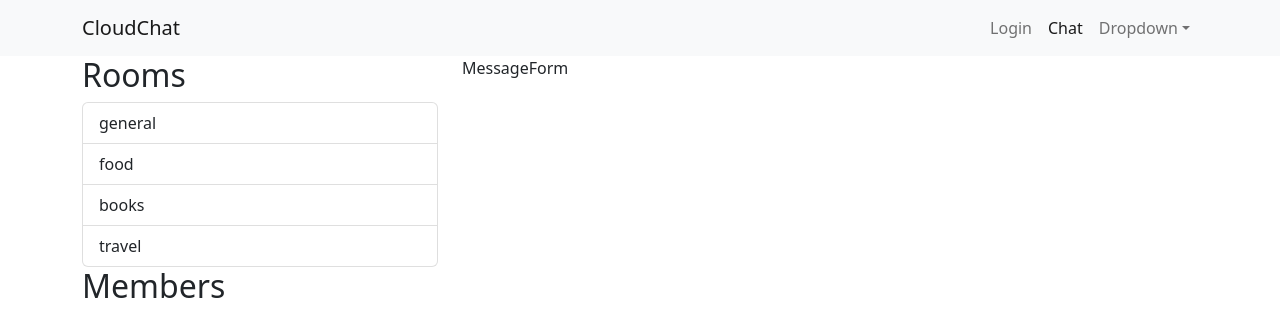
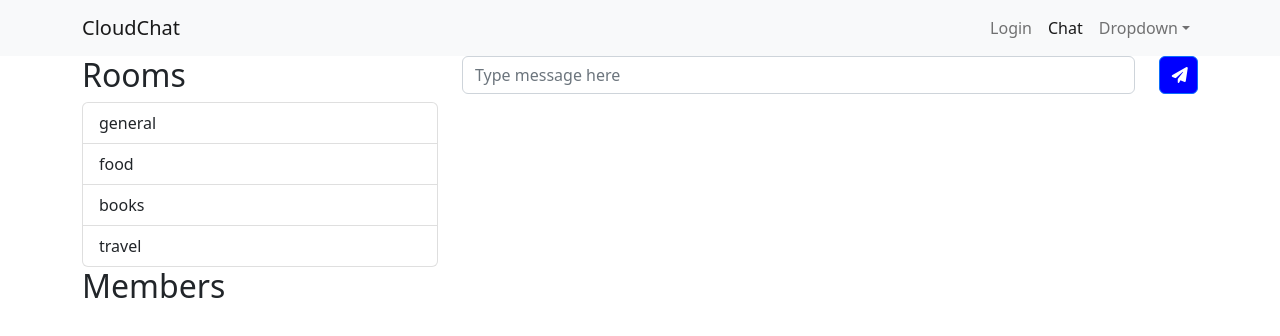
Before and after one commit to farmology/chatapp, a React (Create React App) app in the folder cloudchat/: page /chat in a window 1280 px wide. Shown: the top 336 px of the page. Built offline with nearby package versions, Linux system fonts and the light colour scheme.

Commit message:
Construct chat message box and form

```diff
--- a/cloudchat/src/components/MessageForm.js
+++ b/cloudchat/src/components/MessageForm.js
@@ -1,8 +1,30 @@
 import React from 'react'
+import { Button, Col, Row, Form } from 'react-bootstrap';
+
 
 function MessageForm() {
-  return (
-    <div>MessageForm</div>
+    function handleSubmit(e) {
+        e.preventDefault();
+    }
+
+    return (
+    <>
+    <div className='messages-output'></div>
+        <Form onSubmit={handleSubmit}>
+            <Row>
+                <Col md={11}>
+                    <Form.Group>
+                        <Form.Control type='text' placeholder='Type message here' ></Form.Control>
+                    </Form.Group>
+                </Col>
+                <Col md={1}>
+                    <Button variant='primary' type='submit' style={{ width: '100%', backgroundColor: 'blue' }} >
+                        <i className='fas fa-paper-plane' ></i>
+                    </Button>
+                </Col>
+            </Row>
+        </Form>
+    </>
   )
 }
 
```
Also changed, not shown: cloudchat/src/components/MessageForm.css (added).
